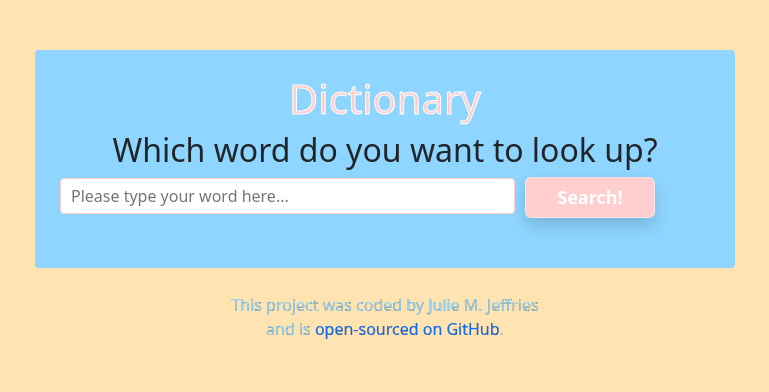
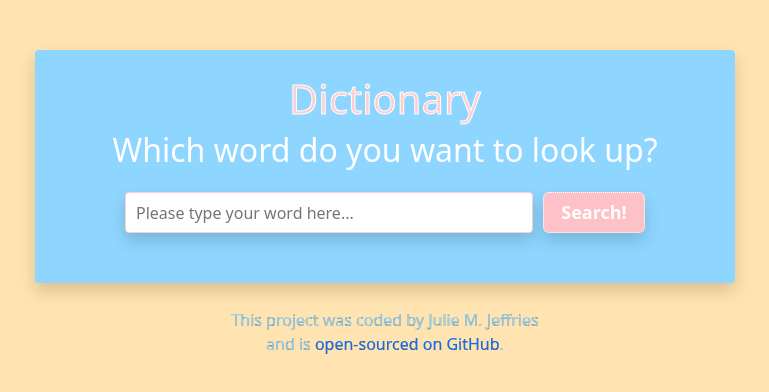
Before and after one commit to juliemeta/dictionary, a React (Vite) app in the folder dictionary/: page / in a window 1280 px wide. Shown: the top 392 px of the page, without its empty margins (255-1024 px from the left). Built offline with nearby package versions, Linux system fonts and the light colour scheme.

Commit message:
Changes in layout + added word class and multiple definitions to search result

```diff
--- a/dictionary/src/App.jsx
+++ b/dictionary/src/App.jsx
@@ -5,7 +5,7 @@ import Dictionary from "./Dictionary";
 export default function App() {
   return (
     <div className="App">
-      <div className="container">
+      <div className="container shadow">
         <main>
           <Dictionary />
         </main>
--- a/dictionary/src/Dictionary.css
+++ b/dictionary/src/Dictionary.css
@@ -3,29 +3,35 @@
   -webkit-text-stroke: 1px rgb(255, 255, 255);
 }
 
+.subheading {
+  padding-bottom: 15px;
+  color: #ffff;
+}
+
 .search-form {
-  padding: 0 15px;
+  display: flex;
+  justify-content: center;
 }
 
 .search-bar {
-  width: 70%;
+  width: 60%;
   padding: 5px 10px;
   border: 1px solid #ffcece;
   border-radius: 4px;
 }
 
 .search-button {
-  background: #ffcece;
+  background: #ffc1c8;
   color: #ffffff;
   font-size: large;
   font-weight: 600;
-  width: 20%;
+  width: 15%;
   margin-left: 10px;
   border: 1.5px dotted #ffffff;
 }
 
 .search-button:hover {
-  background: #ffcaca;
+  background: #ffb8c1;
   color: #ffffff;
   border: 1.5px dotted #fff0f0;
 }
--- a/dictionary/src/Dictionary.jsx
+++ b/dictionary/src/Dictionary.jsx
@@ -26,17 +26,19 @@ export default function Dictionary() {
   return (
     <div className="Dictionary">
       <h1 className="text-center">Dictionary</h1>
-      <h2 className="text-center">Which word do you want to look up?</h2>
+      <h2 className="subheading text-center">
+        Which word do you want to look up?
+      </h2>
       <form className="search-form" onSubmit={search}>
         <input
-          className="search-bar"
+          className="search-bar shadow"
           type="search"
           onChange={handleKeywordChange}
           placeholder="Please type your word here..."
         />
         <button className="btn search-button shadow">Search!</button>
       </form>
-      <SearchResult searchResult={searchResult} />
+      {searchResult && <SearchResult searchResult={searchResult} />}
     </div>
   );
 }
--- a/dictionary/src/SearchResult.css
+++ b/dictionary/src/SearchResult.css
@@ -1,8 +1,19 @@
 .SearchResult {
-  padding: 20px 60px 35px 15px;
+  padding: 20px 60px 0px 0px;
 }
 
-.SearchResult h2 {
+.definitions-division {
+  background: #ffc1c8;
+  padding: 0 5px 5px 15px;
+  margin-bottom: 10px;
+  border-radius: 4px;
+}
+
+.SearchResult .keyword {
   color: #ffffff;
-  -webkit-text-stroke: 1px #ffc1c8;
+  padding-bottom: 10px;
 }
+
+.SearchResult .part-of-speech {
+  color: #ffffff;
+}
--- a/dictionary/src/SearchResult.jsx
+++ b/dictionary/src/SearchResult.jsx
@@ -3,21 +3,33 @@ import "./SearchResult.css";
 
 export default function SearchResult(props) {
   console.log(props.searchResult);
+
   if (props.searchResult) {
     return (
       <div className="SearchResult">
-        <h2>{props.searchResult.word}</h2>
-        <p>{props.searchResult.meanings[0].definition}</p>
+        <h2 className="keyword text-capitalize">
+          📖 {props.searchResult.word} ⤵
+        </h2>
+
+        {props.searchResult.meanings?.map((meaning, index) => (
+          <div key={index}>
+            <div className="definitions-division shadow">
+              <h3 className="part-of-speech">{meaning.partOfSpeech}</h3>
+              <p className="definition">{meaning.definition}</p>
+              {meaning.example && (
+                <p className="example fst-italic">Example: {meaning.example}</p>
+              )}
+            </div>
+          </div>
+        ))}
       </div>
     );
   } else {
-    return null;
+    // Hvis der ikke er noget searchResult
+    return (
+      <div className="SearchResult">
+        <p>Start med at søge efter et ord.</p>
+      </div>
+    );
   }
 }
-
-//{props.searchResult.meanings[0].definitions.map(function (
-//definition,
-//index
-//) {
-//  return <p key={index}>{definition.definition}</p>;
-// })}
```
